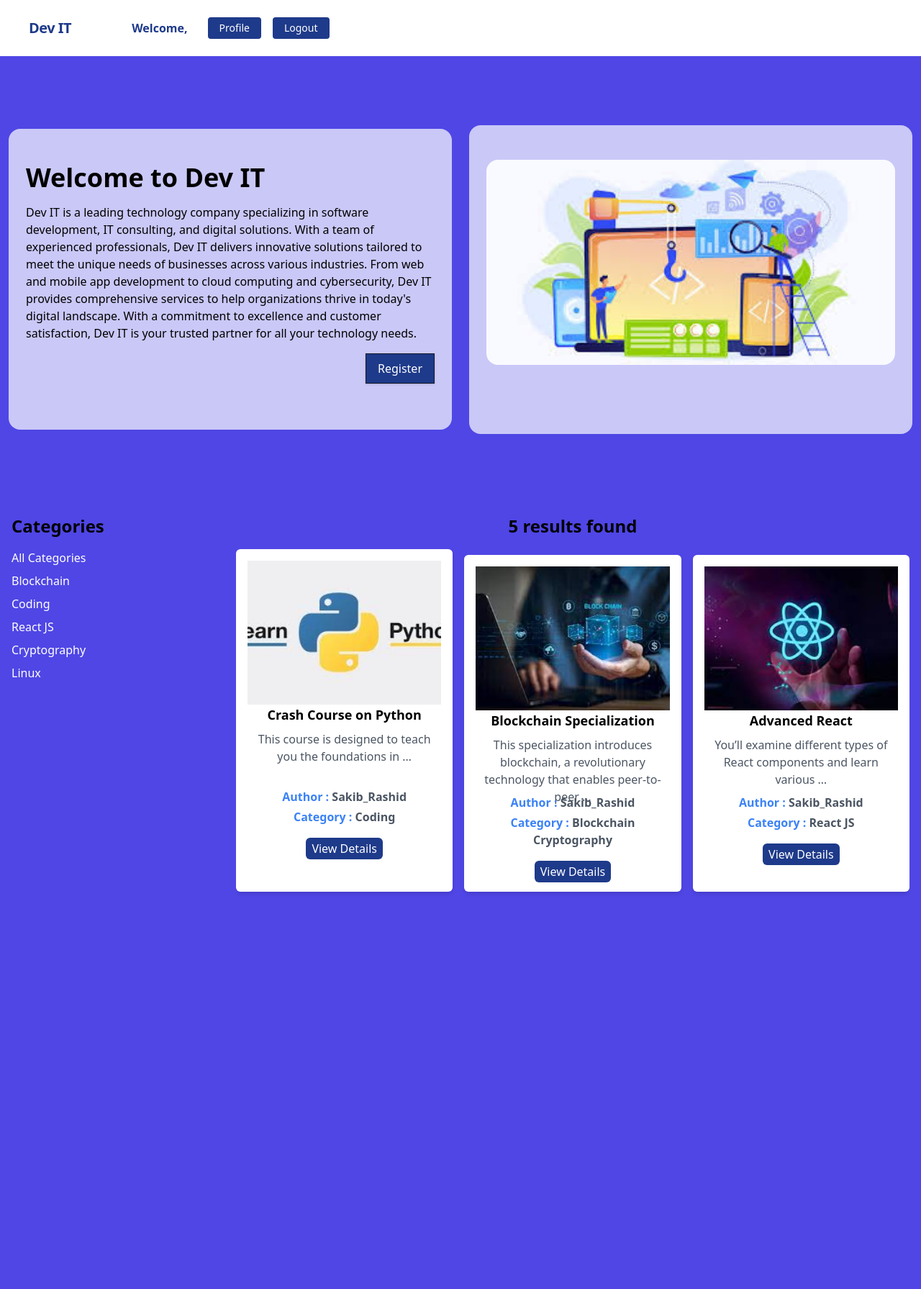
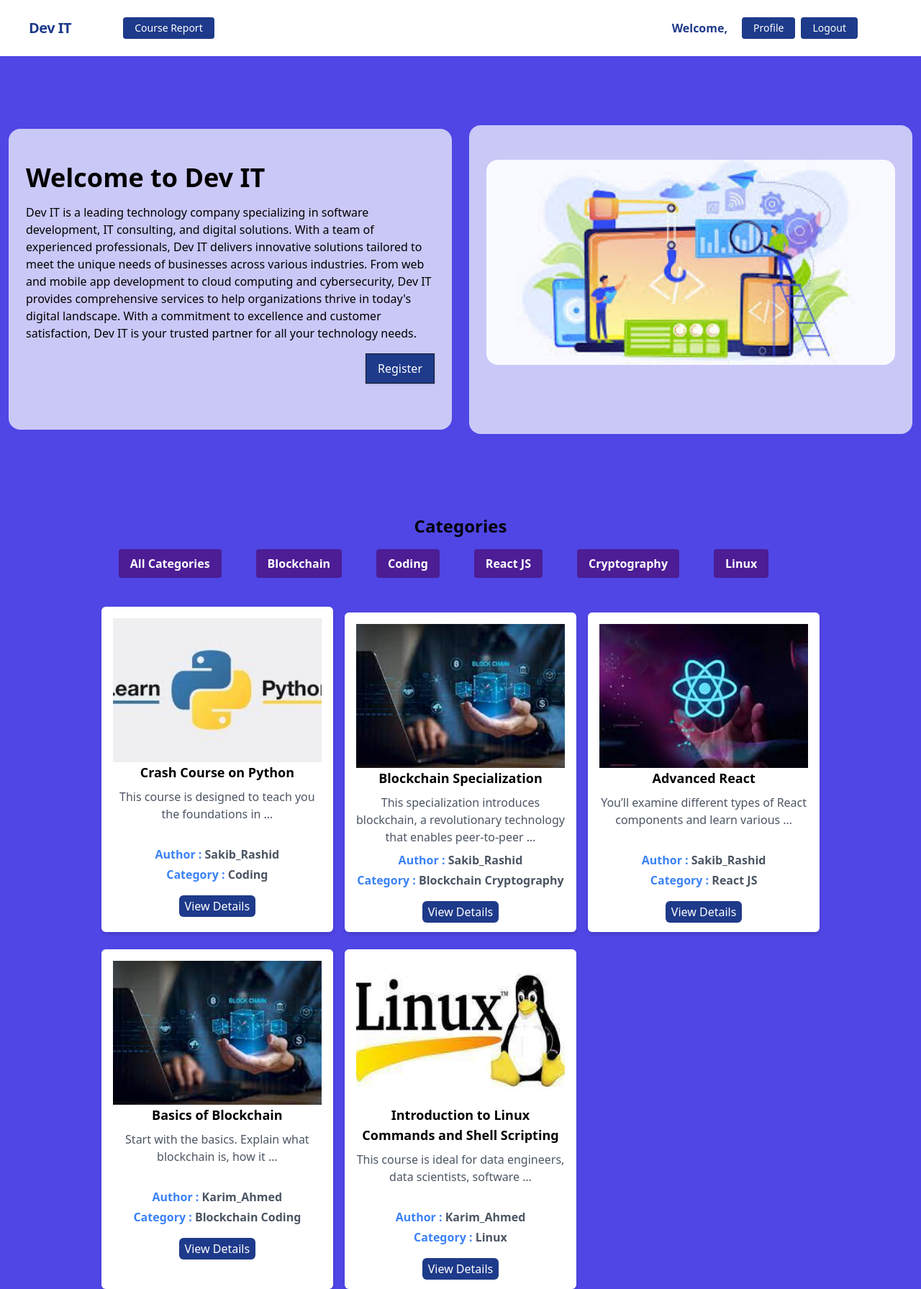
Before and after one commit to IshraqSikder/Dev-IT, a Django app: page / in a window 1280 px wide. Shown: the whole page at 72% size. Before the commit the page ends 1242 px from the top, so only its background shows below. Run offline with Django 5.2, Linux system fonts and the light colour scheme; a user stored in the database is signed in; data comes from the database, SQL or seed files in the repository; both versions use the stored data as it was after the commit.

Commit message:
some update

```diff
--- a/core/templates/categories.html
+++ b/core/templates/categories.html
@@ -1,9 +1,9 @@
-<div class="w-1/4 pr-4">
-    <h2 class="text-2xl font-bold mb-4">Categories</h2>
-    <div class="space-y-2 overflow-y-auto" style="max-height: 500px;">
-        <a href="{% url 'home' %}" class="block text-white hover:underline">All Categories</a>
+<div class="w-4/5 mx-auto">
+    <h2 class="text-2xl font-bold mb-4 text-center">Categories</h2>
+    <div class="flex mb-10 mx-auto text-center font-bold" style="max-height: 500px;">
+        <a href="{% url 'home' %}" class="bg-purple-900 hover:bg-blue-700 text-white font-bold mx-6 py-2 px-4 rounded focus:outline-none focus:shadow-outline">All Categories</a>
         {% for cat in category %}
-        <a href="{% url 'category_wise_post' cat.slug %}" class="block text-white hover:underline">{{cat.name}}</a>
+        <a href="{% url 'category_wise_post' cat.slug %}" class="bg-purple-900 hover:bg-blue-700 text-white font-bold mx-6 py-2 px-4 rounded focus:outline-none focus:shadow-outline">{{cat.name}}</a>
         {% endfor %}
     </div>
 </div>
--- a/core/templates/courses.html
+++ b/core/templates/courses.html
@@ -1,7 +1,7 @@
 {% load static %}
-<div class="w-3/4">
-    <h2 class="text-2xl font-bold mb-4 text-center">{{data|length}} results found</h2>
-    <div class="mb-10 grid grid-cols-1 sm:grid-cols-2 md:grid-cols-3 gap-4 space-y-2 overflow-y-auto" style="max-height: 500px;">
+<div class="w-4/5 mx-auto">
+    {% comment %} <h2 class="text-2xl font-bold mb-4 text-center">{{data|length}} results found</h2> {% endcomment %}
+    <div class="mb-10 grid grid-cols-1 sm:grid-cols-2 md:grid-cols-3 gap-4 space-y-2" style="max-height: 500px;">
         {% for course in data %}
         <div class="bg-white p-4 shadow-md rounded-md">
             <div class="flex justify-center">
--- a/core/templates/index.html
+++ b/core/templates/index.html
@@ -22,9 +22,9 @@
 </div>
 
 <div class="container mx-auto p-4">
-  <div class="flex">
-      {% include 'categories.html' %}
-      {% include 'courses.html' %}
-  </div>
+  {% comment %} <div class="flex">
+  </div> {% endcomment %}
+  {% include 'categories.html' %}
+  {% include 'courses.html' %}
 </div>
 {% endblock %}
--- a/core/templates/navbar.html
+++ b/core/templates/navbar.html
@@ -17,18 +17,21 @@
                 <a href="{% url 'add_course' %}" class="mx-2 inline-block font-medium text-sm px-4 py-2 leading-none bg-blue-900 rounded text-white border-white hover:border-transparent hover:text-dark hover:bg-red-700 mt-4 lg:mt-0">Add Course</a>
                 <a href="{% url 'track_course' %}" class="mx-2 inline-block font-medium text-sm px-4 py-2 leading-none bg-blue-900 rounded text-white border-white hover:border-transparent hover:text-dark hover:bg-red-700 mt-4 lg:mt-0">Track Course</a>
             </div>
+            {% else %}
+            <div class="text-md lg:flex-grow">
+                <a href="{% url 'enrollment_report' %}" class="mx-2 inline-block font-medium text-sm px-4 py-2 leading-none bg-blue-900 rounded text-white border-white hover:border-transparent hover:text-dark hover:bg-red-700 mt-4 lg:mt-0">Course Report</a>
+            </div>
             {% endif %}
+            <div class="text-md lg:flex-grow"></div>
             <div class="flex w-auto">
                 <div class="text-blue-900 my-auto font-black px-5">Welcome, {{request.user.first_name}} {{request.user.last_name}} </div>
-                <a href="{% url 'profile' %}" class="mx-2 inline-block font-medium text-sm px-4 py-2 leading-none bg-blue-900 rounded text-white border-white hover:border-transparent hover:text-dark hover:bg-red-700 mt-4 lg:mt-0">Profile</a>
-                <a href="{% url 'logout' %}" class="mx-2 inline-block font-medium text-sm px-4 py-2 leading-none bg-blue-900 rounded text-white border-white hover:border-transparent hover:text-dark hover:bg-red-700 mt-4 lg:mt-0">Logout</a>
+                <a href="{% url 'profile' %}" class="mr-2 inline-block font-medium text-sm px-4 py-2 leading-none bg-blue-900 rounded text-white border-white hover:border-transparent hover:text-gray-800 hover:bg-red-700 mt-4 lg:mt-0">Profile</a>
+                <a href="{% url 'logout' %}" class="mr-2 inline-block font-medium text-sm px-4 py-2 leading-none bg-blue-900 rounded text-white border-white hover:border-transparent hover:text-gray-800 hover:bg-red-700 mt-4 lg:mt-0">Logout</a>
             </div>
         {% else %}
             <div class="text-md lg:flex-grow"></div>
             <div>
                 <a href="{% url 'login' %}" class="mr-2 inline-block font-medium text-sm px-4 py-2 leading-none bg-blue-900 rounded text-white border-white hover:border-transparent hover:text-gray-800 hover:bg-red-700 mt-4 lg:mt-0">Login</a>
-            </div>
-            <div>
                 <a href="{% url 'register' %}" class="inline-block font-medium text-sm px-4 py-2 leading-none bg-blue-900 rounded text-white border-white hover:border-transparent hover:text-gray-800 hover:bg-white mt-4 lg:mt-0">Register</a>
             </div>
         {% endif %}
--- a/courses/models.py
+++ b/courses/models.py
@@ -10,7 +10,7 @@
     category = models.ManyToManyField(Category)
     author = models.ForeignKey(User, on_delete = models.CASCADE)
     image = models.ImageField(upload_to = 'courses/media/uploads/', blank = True, null = True)
-    # taken_by = models.ManyToManyField(UserAccount, related_name='enrolled_course', blank=True)
+    borrowers = models.ManyToManyField(User, related_name='borrowed_course', blank=True)
 
     def __str__(self):
         return self.title
--- a/courses/templates/complete_email.html
+++ b/courses/templates/complete_email.html
@@ -2,5 +2,5 @@
 
 <p>Your have completed the course successfully.</p>
 
-<p>Thanks for banking with us</p>
-<p>Mamar Bank</p>
+<p>Thanks for connecting with us</p>
+<p>DEV IT</p>
--- a/courses/templates/course_details.html
+++ b/courses/templates/course_details.html
@@ -15,11 +15,11 @@
                     {% csrf_token %}
                     <div class="mb-3">
                         {% if user in course.borrowers.all %}
-                            <button name="complete" type="submit" class="bg-blue-900 hover:bg-blue-600 text-white font-bold py-2 px-4 rounded">
+                            <button name="return" type="submit" class="bg-blue-900 hover:bg-blue-600 text-white font-bold py-2 px-4 rounded">
                                 Mark as Complete
                             </button>
                         {% else %}
-                            <button name="enroll" type="submit" class="bg-blue-900 hover:bg-blue-600 text-white font-bold py-2 px-4 rounded">
+                            <button name="borrow" type="submit" class="bg-blue-900 hover:bg-blue-600 text-white font-bold py-2 px-4 rounded">
                                 Enroll the Course
                             </button>
                         {% endif %}
--- a/courses/templates/enroll_email.html
+++ b/courses/templates/enroll_email.html
@@ -2,5 +2,5 @@
 
 <p>Your have enrolled the course successfully.</p>
 
-<p>Thanks for banking with us</p>
-<p>Mamar Bank</p>
+<p>Thanks for connecting with us</p>
+<p>DEV IT</p>
--- a/courses/urls.py
+++ b/courses/urls.py
@@ -5,5 +5,5 @@
     path('add/', views.AddCourseCreateView.as_view(), name = 'add_course'),
     path('edit/<int:id>', views.EditCourseView.as_view(), name = 'edit_course'),
     path('delete/<int:id>', views.DeleteCourseView.as_view(), name = 'delete_course'),
-    path('details/<int:id>', views.DetailCourseView.as_view(), name = 'details_course'),
+    path('details/<int:id>', views.course_details, name = 'details_course'),
 ]
--- a/dev_it/settings.py
+++ b/dev_it/settings.py
@@ -125,7 +125,7 @@
 
 LANGUAGE_CODE = 'en-us'
 
-TIME_ZONE = 'UTC'
+TIME_ZONE = 'Asia/Dhaka'
 
 USE_I18N = True
 
--- a/dev_it/urls.py
+++ b/dev_it/urls.py
@@ -27,5 +27,6 @@
     # path('students/', include('students.urls')),
     path('teachers/', include('teachers.urls')),
     path('courses/', include('courses.urls')),
+    path('enrollments/', include('enrollments.urls')),
 ]
 urlpatterns += static(settings.MEDIA_URL,document_root=settings.MEDIA_ROOT)
--- a/enrollments/models.py
+++ b/enrollments/models.py
@@ -6,8 +6,6 @@
 
 class Enrollment(models.Model):
     account = models.ForeignKey(UserAccount, related_name='enrollments', on_delete=models.CASCADE)
-    # amount = models.DecimalField(decimal_places=2, max_digits=12)
-    # balance_after_transaction = models.DecimalField(decimal_places=2, max_digits=12)
     enrollment_type = models.IntegerField(choices=ENROLLMENT_TYPE, null=True)
     timestamp = models.DateTimeField(auto_now_add=True)
 
```
Also changed, not shown: courses/forms.py (+26 -0 lines), courses/templates/add_course.html (+5 -5 lines), courses/views.py (+64 -38 lines), enrollments/templates/enrollment_report.html (+6 -25 lines), enrollments/views.py (+0 -21 lines), courses/media/uploads/linux.jpeg (added), courses/migrations/0009_course_borrowers.py (added), db.sqlite3.
